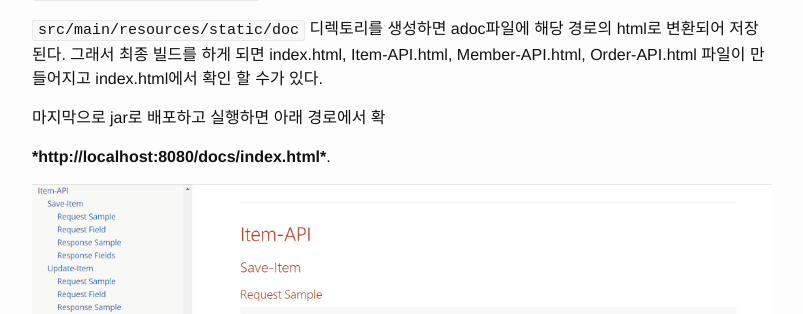
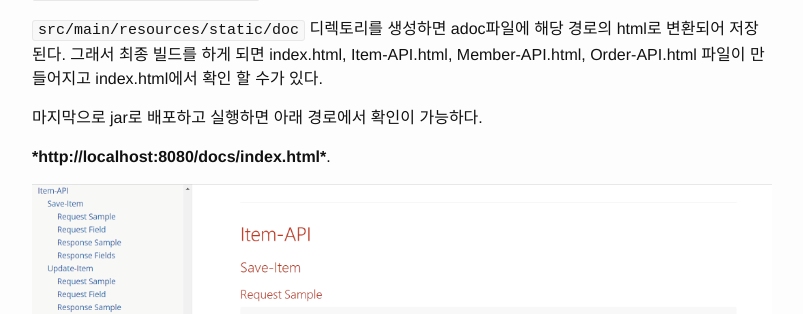
Before and after one commit to yookeun/yookeun.github.io, a Jekyll site: the page built from _posts/2023-12-09-spring-rest-docs-.md, in a window 1280 px wide and 900 px high, scrolled down 5022 px. Shown: the part 168-482 px from the top of the window, without its empty margins (238-1041 px from the left). Built offline with Jekyll 4.4.1, drawn with Linux system fonts in a browser that asks for light colours; comment, search, counter and statistics services are not loaded.

Commit message:
Update 2023-12-09-spring-rest-docs-.md

```diff
--- a/_posts/2023-12-09-spring-rest-docs-.md
+++ b/_posts/2023-12-09-spring-rest-docs-.md
@@ -233,7 +233,7 @@ Item에 필요한 Save-Item, Update-Item, View-Item, List-Item에 대한 api에
 
 `src/main/resources/static/doc` 디렉토리를 생성하면 adoc파일에 해당 경로의 html로 변환되어 저장된다. 그래서 최종 빌드를 하게 되면 index.html, Item-API.html, Member-API.html, Order-API.html 파일이 만들어지고 index.html에서 확인 할 수가 있다.
 
-마지막으로 jar로 배포하고 실행하면 아래 경로에서 확
+마지막으로 jar로 배포하고 실행하면 아래 경로에서 확인이 가능하다.
 
 ***http://localhost:8080/docs/index.html\***.
 
```
